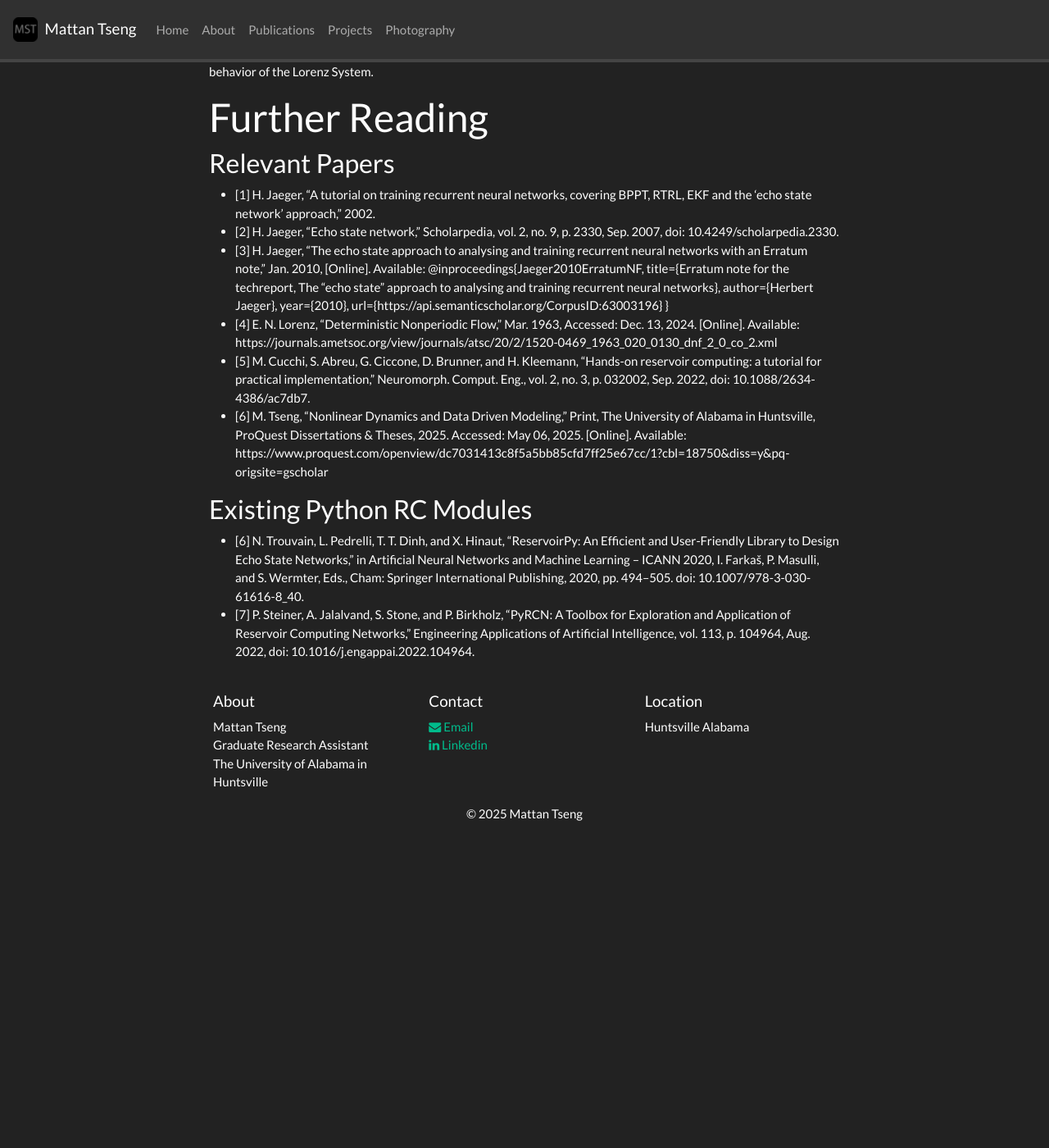
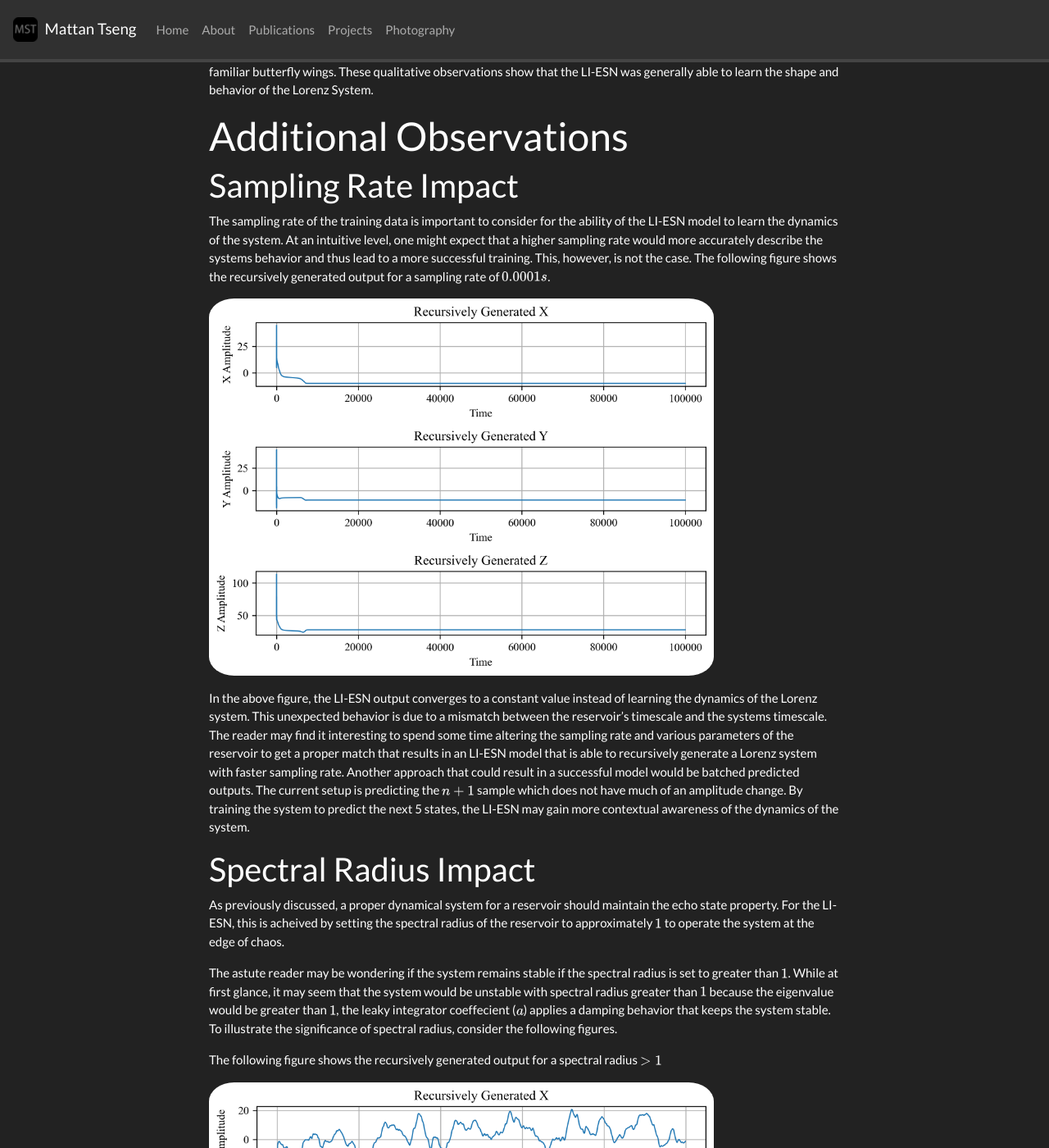
Before and after one commit to mattantseng-0/mattantseng-0.github.io, a Jekyll site: the page built from _posts/projects/2025-01-01-reservoir-computing-and-lorenz-system.md, in a window 1280 px wide and 1400 px high, scrolled down 13948 px. Shown: the whole window at 82% size. Built offline with Jekyll 4.4.1, drawn with Linux system fonts in a browser that asks for light colours; nearby versions of some CDN libraries; a style sheet for code colours, icons or effects is not loaded; before the commit the page ends 14967 px from its top, so only the background shows below that; some of the changed text lies outside the part shown.

Commit message:
still working on rc lorenz tutorial

````diff
--- a/_posts/projects/2025-01-01-reservoir-computing-and-lorenz-system.md
+++ b/_posts/projects/2025-01-01-reservoir-computing-and-lorenz-system.md
@@ -18,19 +18,19 @@ A public repo associated with this tutorial can be found at: [https://github.com
 ## Background
 ### Reservoir Computing
 
-The following figure from [6] shows the high level signal flow for an RC. The three main components of this system are: Input Matrix, Reservoir, and Readout Matrix. The input matrix is a randomly instantiated matrix that matches the dimension of the input data to the size of the reservoir.
+The following figure from [6] shows the high level signal flow for an RC. The three main components of this system are: input matrix, reservoir, and readout matrix. The input matrix is a randomly instantiated matrix that matches the dimension of the input data to the size of the reservoir.
 
 <img src="../../images/project_images/rc_and_lorenz/LI_ESN_Architecture.png" alt="Pendulum with different damping behavior" width="100%"/>
 
-The Reservoir is a dynamical system that evolves according to some nonlinear equation. For the LI-ESN, the nonlinear equation is as follows:
+The reservoir is a dynamical system that evolves according to some nonlinear equation. For the LI-ESN, the nonlinear equation is as follows:
 
 $$
 x[n] = (1-a)x[n] + a\times \tanh(W_{in}u[n] + \hat{W}x[n-1])
 $$
 
-In the above equation, $x[n]$ is the state of the reservoir at index $n$, $u[n]$ is the input data at index $n$ and $a$ is a damping term called the leaky integrator factor.
+In the above equation, $x[n]$ and $u[n]$ are the state of the reservoir and the input data respectively at index $n$. The $a$ term is a damping coeffecient called the leaky integrator factor.
 
-Finally, the readout matrix is a trained matrix that remaps the output of the Reservoir into some predicted output.
+Finally, the readout matrix is a matrix determined with linear regression that remaps the output of the reservoir into some predicted output.
 
 Each stage of the system can be described by considering the matrix dimensions:
 
@@ -45,7 +45,7 @@ Where $I$ is the number of input channels, $R$ is the size of the reservoir and
 
 ### The Echo State Property
 
-Now you might be wondering: Can the Reservoir be *any* nonlinear system? It's generally accepted in literature that the Reservoir should exhibit certain characteristics [1]:
+Now you might be wondering: Can the reservoir be *any* nonlinear system? It's generally accepted in literature that the reservoir should exhibit certain characteristics [1]:
 
 - The system should forget its initial conditions
 - The current output of the system should reflect the current input
@@ -123,17 +123,17 @@ def lorenz(t, vars, rho, sigma, beta):
 
 ```
 
-Next, define the three variables. You will notice that instead of using round numbers like $28$ and $10$ we use approximately those values. This is a little trick that we can play to make sure our simulation doesn't round as much.
-
+Next, define the three canoncial coeffecients for the Lorenz system:
 
 ```python
-# These are the historical weights from the original Lorenz System
-rho = 27.999999
-sigma = 9.999999
+# These are the canonical weights from the original Lorenz System
+rho = 28
+sigma = 10
 beta = 8/3
 ```
 
-Now we need to define the duration, sampling rate and initial conditions for the system. We will use a random number to instantiate the $x$ initial condition. This will ensure that every time we run this simulation, we get a different time series.
+Now we need to define the duration, sampling rate and initial conditions for the system. We will use a random number to instantiate the $x$ initial condition. This will ensure that every time we run this simulation, we get a different time series. There's no real functional necessity for this random instantiation, however it does serve to illustrate a level of robustness that the LI-ESN works regardless of initial condition.
+
 
 ```python
 t_start = 0
@@ -337,12 +337,12 @@ reservoir_weights = spectral_radius * reservoir_weights
 
 ### Train Readout Matrix
 
-At this point in the article, we have discussed background, created a training dataset and finally defined the Input and Reservoir matrices necessary to the LI-ESN system. It is now time to train the Readout Matrix so we can make our predictions.
+At this point in the article, we have discussed background, created a training dataset and finally defined the input and reservoir matrices necessary to the LI-ESN system. It is now time to train the Readout Matrix so we can make our predictions.
 
 
 #### Input Training Data
 
-The first step in training the readout matrix is to pass all of our training data through the Input Matrix and Reservoir. The resulting output from the reservoir will be recorded in a matrix of shape $[R\times N]$ where $R$ is the size of the reservoir and $N$ is the number of training points that have been passed through.
+The first step in training the readout matrix is to pass all of our training data through the input matrix and reservoir. The resulting output from the reservoir will be recorded in a matrix of shape $[R\times N]$ where $R$ is the size of the reservoir and $N$ is the number of training points that have been passed through.
 
 ```python
 # This is where we store our reservoir outputs
@@ -392,7 +392,7 @@ S_cross = np.linalg.pinv(reservoir_states)
 readout_weights = (S_cross@lorenz_target_data.T).T
 ```
 
-That's all there is to the training. The simplistic nature of the training is one of the main strengths of RC. There's no need for extensive backpropogation and gradient descent because the weights of the Reservoir remain constant and the only component that needs to be trained is the Readout Matrix.
+That's all there is to the training. The simplistic nature of the training is one of the main strengths of RC. There's no need for extensive backpropogation and gradient descent because the weights of the reservoir remain constant and the only component that needs to be trained is the Readout Matrix.
 
 ### Create Feedback Loop and Generate Output
 
@@ -467,6 +467,36 @@ Additionally, the 3D attractor plots can also be shown.
 
 In the time series plot, we see the same anitpodal symmetry in the $x$ and $y$ channels and the attractor plot shows the familiar butterfly wings. These qualitative observations show that the LI-ESN was generally able to learn the shape and behavior of the Lorenz System.
 
+# Additional Observations
+
+## Sampling Rate Impact
+
+The sampling rate of the training data is important to consider for the ability of the LI-ESN model to learn the dynamics of the system. At an intuitive level, one might expect that a higher sampling rate would more accurately describe the systems behavior and thus lead to a more successful training. This, however, is not the case. The following figure shows the recursively generated output for a sampling rate of $0.0001s$.
+
+<img src="../../images/project_images/rc_and_lorenz/dt_0_0001.png" alt="High sampling rate" width="80%"/>
+
+In the above figure, the LI-ESN output converges to a constant value instead of learning the dynamics of the Lorenz system. This unexpected behavior is due to a mismatch between the reservoir's timescale and the systems timescale. The reader may find it interesting to spend some time altering the sampling rate and various parameters of the reservoir to get a proper match that results in an LI-ESN model that is able to recursively generate a Lorenz system with faster sampling rate. Another approach that could result in a successful model would be batched predicted outputs. The current setup is predicting the $n+1$ sample which does not have much of an amplitude change. By training the system to predict the next 5 states, the LI-ESN may gain more contextual awareness of the dynamics of the system.
+
+
+## Spectral Radius Impact
+
+As previously discussed, a proper dynamical system for a reservoir should maintain the echo state property. For the LI-ESN, this is acheived by setting the spectral radius of the reservoir to approximately $1$ to operate the system at the edge of chaos.
+
+The astute reader may be wondering if the system remains stable if the spectral radius is set to greater than $1$. While at first glance, it may seem that the system would be unstable with spectral radius greater than $1$ because the eigenvalue would be greater than $1$, the leaky integrator coeffecient ($a$) applies a damping behavior that keeps the system stable. To illustrate the significance of spectral radius, consider the following figures.
+
+The following figure shows the recursively generated output for a spectral radius $>1$
+
+<img src="../../images/project_images/rc_and_lorenz/spectral_radius_greater_than_1.png" alt="High spectral radius" width="80%"/>
+
+The following figure shows the recursively generated output for a spectral radius $<1$
+
+<img src="../../images/project_images/rc_and_lorenz/spectral_radius_less_than_1.png" alt="Low spectral radius" width="80%"/>
+
+
+These figures only provide anecdotal evidence for the importance of spectral radius. But it has been well established in literature that a spectral radius of $\approx 1$ is optimal for the successful training of the LI-ESN model. For a more in depth understanding of the significance of spectral radius, the reader is encouraged to read the papers cited at the bottom of this article.
+
+
+
 # Further Reading
 
 ### Relevant Papers
````
Also changed, not shown: images/project_images/rc_and_lorenz/dt_0_0001.png (added), images/project_images/rc_and_lorenz/spectral_radius_greater_than_1.png (added), images/project_images/rc_and_lorenz/spectral_radius_less_than_1.png (added).
